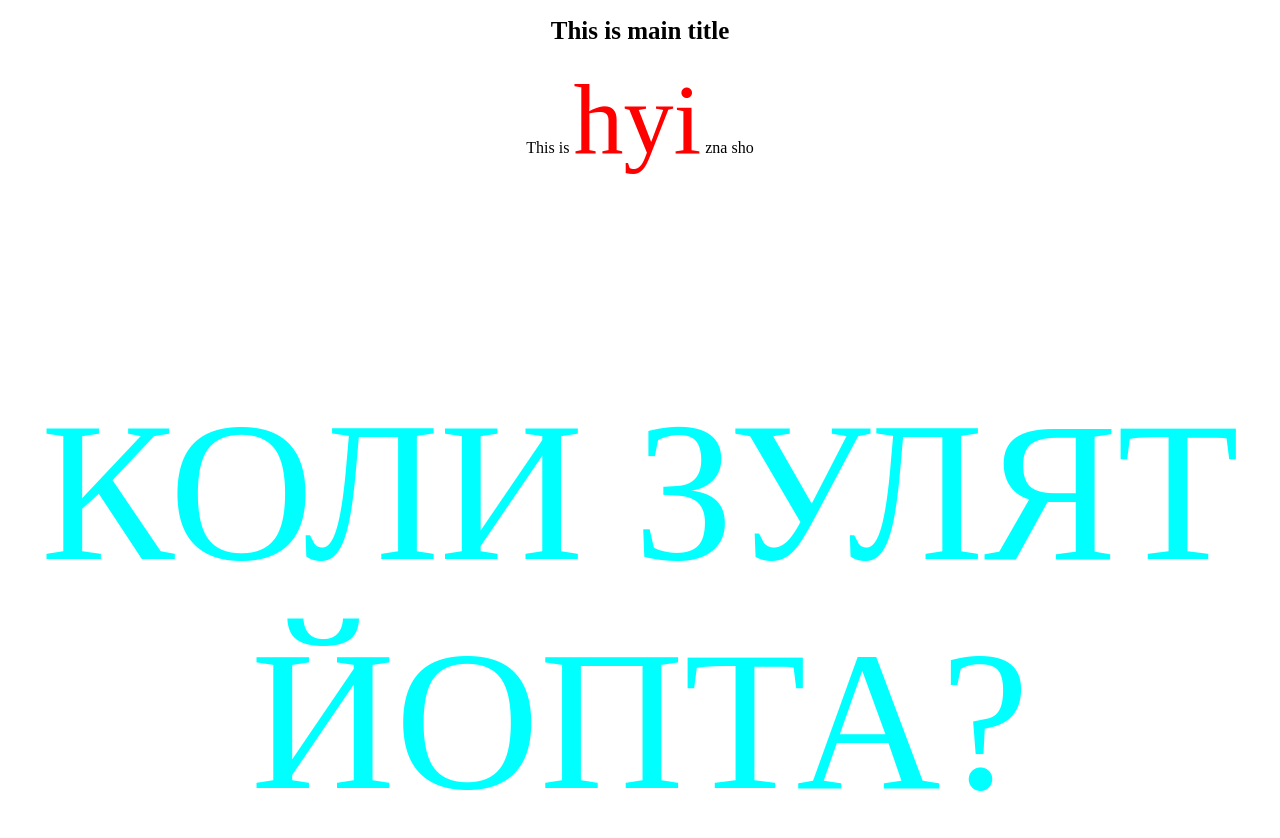
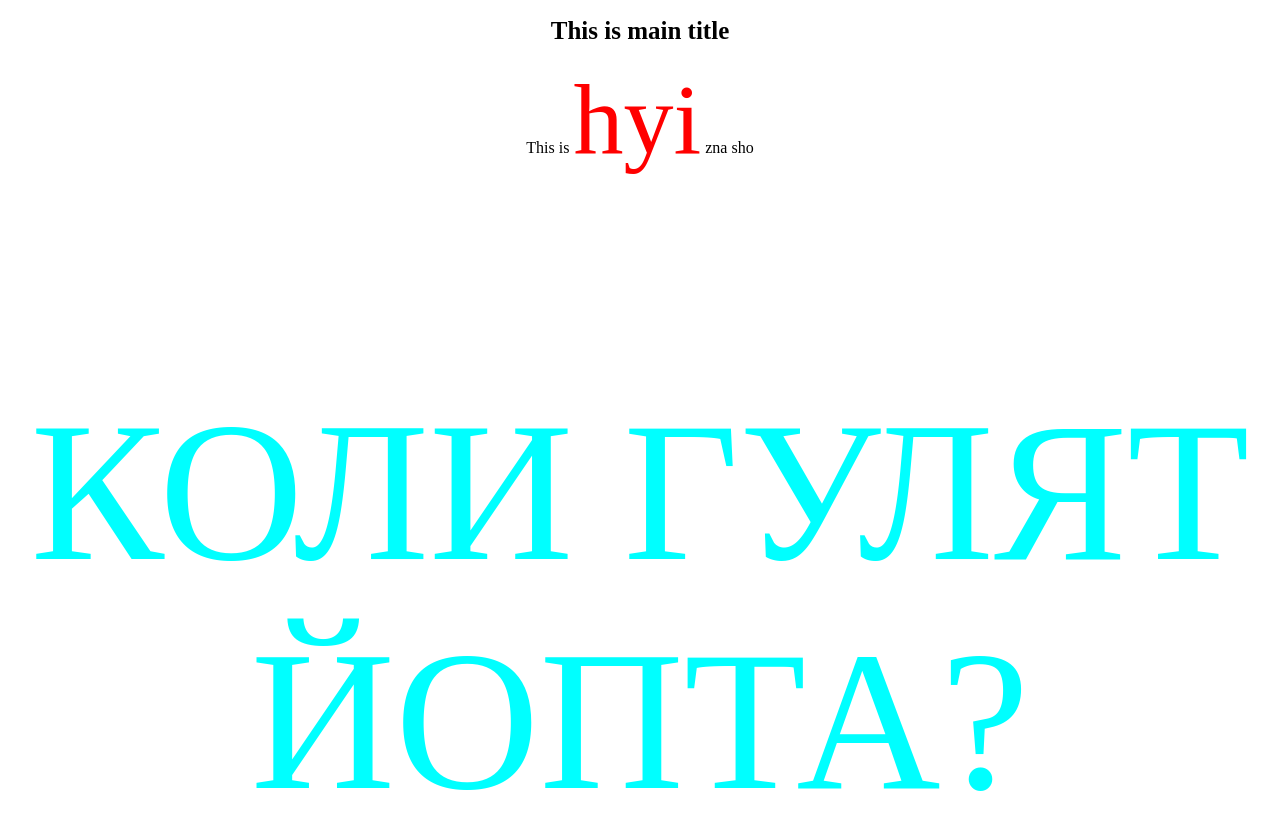
Before and after one commit to Pro100DeSkree/pro100deskree.github.io, a plain HTML site: page index.html in a window 1280 px wide. Drawn offline with Linux system fonts and the light colour scheme.

Commit message:
Виправлено помилки поовязані з написом 'коли гулять...'

```diff
--- a/index.html
+++ b/index.html
@@ -7,6 +7,6 @@
 <body>
 	<h1 class="main_title" align="center">This is main title</h1>
 	<p class="paragraph" align="center">This is <span>hyi</span> zna sho</p>
-	<p class="kolu_gylat" align="center">КОЛИ ЗУЛЯТ ЙОПТА?</p>
+	<p class="kolu_gylat" align="center">КОЛИ ГУЛЯТ ЙОПТА?</p>
 </body>
 </html>
```
Also changed, not shown: style.css (+4 -4 lines).
